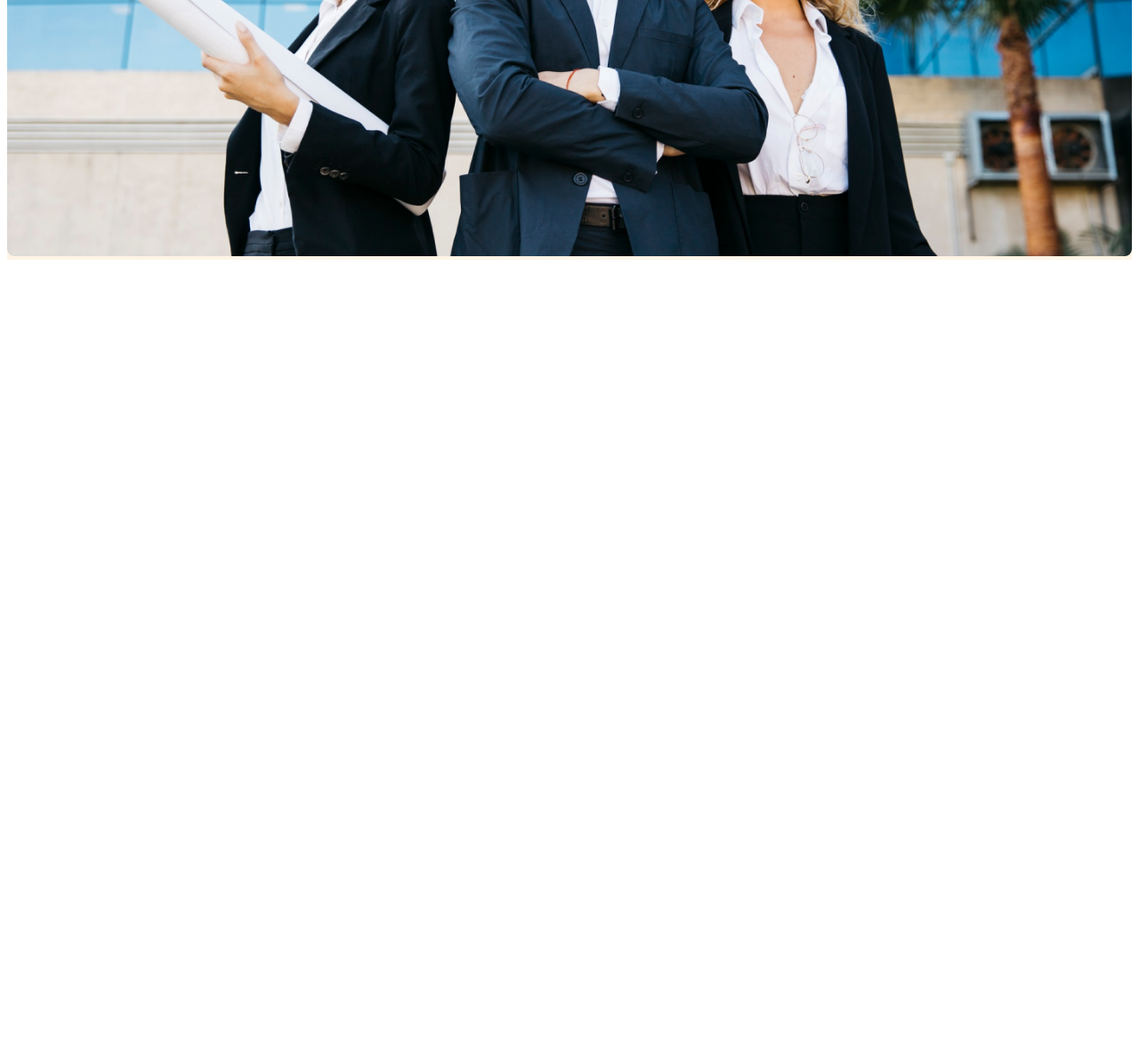
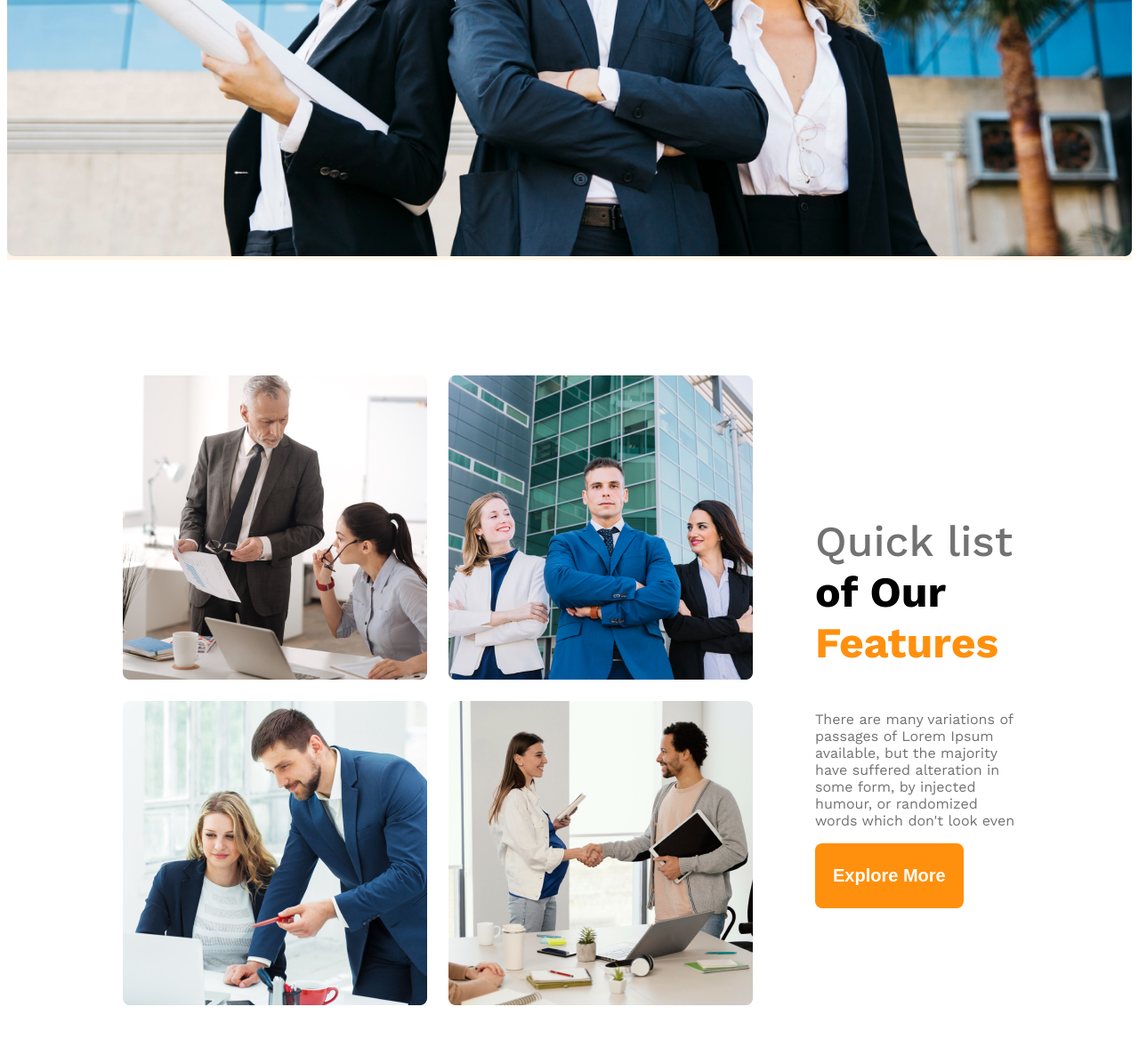
Before and after one commit to Ujjal-web/g3-arch-responsive-web, a plain HTML site: page index.html in a window 1280 px wide. Shown: the part 902-2070 px from the top of the page at 89% size. Before the commit the page ends 1202 px from the top, so only its background shows below. Drawn offline with nearby package versions, Linux system fonts and the light colour scheme.

Commit message:
Quick list of Our Features

```diff
--- a/index.html
+++ b/index.html
@@ -20,13 +20,27 @@
         <div class="banner">
            <div class="banner-content">
                 <h1 class="banner-title">Brand New<br>Group of Architects</h1>
-                <p class="banner-description text-gray-3">There are many variations of passages of Lorem Ipsum available, but the majority have suffered alteration in some form, by injected humour, or randomised words which don't look even</p>
+                <p class="banner-description text-gray-3">There are many variations of passages of Lorem Ipsum available, but the majority have suffered alteration in some form, by injected humour, or randomized words which don't look even</p>
                 <button class="btn-primary">Explore More</button>
             </div>
             <img class="banner-image" src="images/banner.png" alt="A picture of three Architects">
         </div>
     </header>
     <main>
+        <section class="teams display-flex">
+            <div class="team-images">
+                <img src="images/team1.png" alt="two architect discussing in a picture">
+                <img src="images/team2.png" alt="">
+                <img src="images/team3.png" alt="">
+                <img src="images/team4.png" alt="">
+            </div>
+            <div class="team-feature">
+                <h3 class="section-title"><span id="quick-list" class="text-gray-3">Quick list</span> of Our <span class="text-orange">Features</span></h3>
+                <p class="feature-description text-gray-3">There are many variations of passages of Lorem Ipsum available, but the majority have suffered alteration in some form, by injected humour, or randomized words which don't look even</p>
+                <button class="btn-primary">Explore More</button>
+            </div>
+
+        </section>
 
     </main>
     <footer>
--- a/styles/g3-architect.css
+++ b/styles/g3-architect.css
@@ -12,6 +12,9 @@
 .display-flex {
     display: flex;
 }
+.text-orange {
+    color: #FF900E;
+}
 .btn-primary {
     background-color: #FF900E;
     border: none;
@@ -20,6 +23,18 @@
     font-weight: 600;
     font-size: 1.25rem;
     padding: 25px 20px;
+}
+
+main {
+    max-width: 1440px;
+    margin: 0 auto;
+}
+main >section {
+    margin: 130px;
+}
+.section-title {
+    font-size: 3rem;
+    font-weight: 700;
 }
 /* dark 02 */
 .text-gray-2 {
@@ -74,10 +89,33 @@
     border-radius: 8px;
 }
 
+
+/* team and feature styles */
+.teams {
+    align-items: center;
+}
+.team-images {
+    display: grid;
+    grid-template-columns: repeat(2, 1fr);
+    gap: 24px;
+}
+.team-feature {
+    margin-left: 70px;
+    max-width: 540px;
+}
+#quick-list {
+    font-weight: 500;
+}
+
 /* responsive styles with media query */
 @media screen and (max-width: 576px) {
-    .navbar, .nav-links {
+    .navbar, .nav-links, .teams {
         flex-direction: column;
     }
-
+    .team-images{
+        grid-template-columns: repeat(1, 1fr);
+    }
+    .team-feature {
+        margin-left: 20px;
+    }
 }
```
